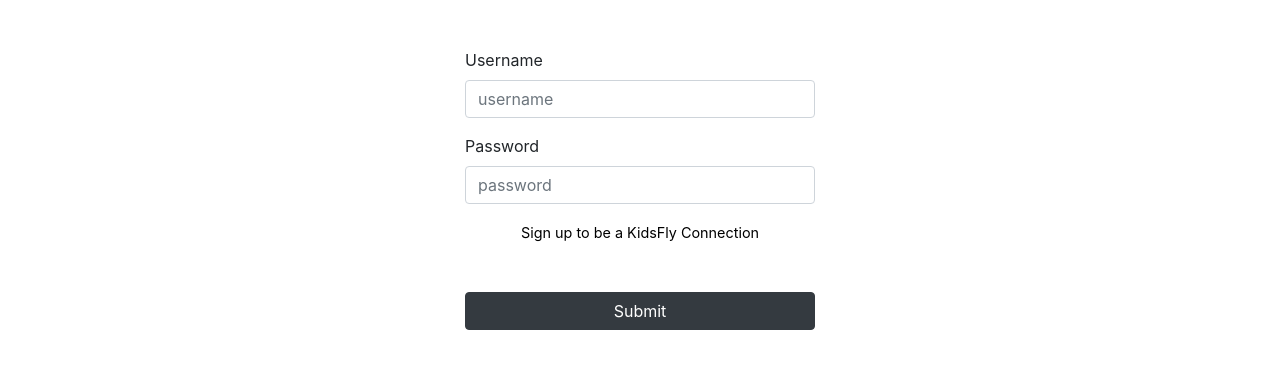
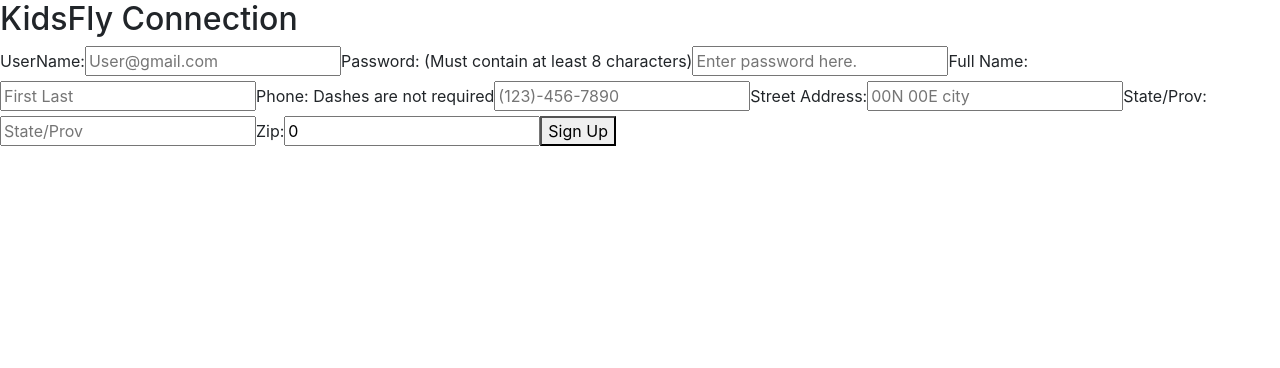
Before and after one commit to Kidsfly1/frontend, a React (Create React App) app: page /Register-Admin in a window 1280 px wide. Shown: the top 368 px of the page. Built offline with nearby package versions, Linux system fonts and the light colour scheme.

Commit message:
Login added to context and forwards depending on role

```diff
--- a/src/App.js
+++ b/src/App.js
@@ -2,10 +2,13 @@
 import React, { useState } from 'react';
 import { Route, Switch } from 'react-router-dom'
 
+import { KidsFlyContext } from './context/KidsFlyContext';
+
 import LoginMain from './components/UserPortal';
 import Register from './components/Register'
 import RegisterConnection from './components/Register_Connection';
-import FamilyWelcome from './components/FamilyWelcome'
+import RegisterAdmin from './components/Register-Admin';
+import FamilyWelcome from './components/FamilyWelcome';
 
 import './App.css';
 
@@ -23,9 +26,13 @@ import AgentTripDetails from './components/AgentLoggedIn/AgentTripDetails';
 import AdminHome from './components/AdminLoggedIn/AdminHome'
 
 function App() {
+  const [currentUser, setCurrentUser] = useState({});
+
   return (
     <>
+      <KidsFlyContext.Provider value={{currentUser, setCurrentUser}}>
         <Header />
+
         <Switch>
           <PrivateRoute path="/Agents" component={AgentHome} />
           <PrivateRoute path="/Agent-Trips" component={AgentTrips} />
@@ -38,9 +45,12 @@ function App() {
 
           <Route path="/Register" component={Register} />
           <Route path="/Register-Agent" component={RegisterConnection} />
+          <Route path="/Register-Admin" component={RegisterAdmin} />
           <Route path="/Login" component={LoginForm} />
           <Route component={LoginForm} />
         </Switch>
+
+      </KidsFlyContext.Provider>
     </>
   )
 }
--- a/src/components/CreateTrip/CreateTrip.js
+++ b/src/components/CreateTrip/CreateTrip.js
@@ -54,8 +54,8 @@ const CreateTrip = () => {
                     }
                     return errors
                 }}
-                onSubmit={(values, { props, setSubmitting }) =>{
-                    console.log(values)
+                onSubmit={(values, { props, setSubmitting }) => {
+                    // console.log(values)
                     setSubmitting(true)
                     axiosWithAuth().post('/trip', values)
                         .then(res => {
--- a/src/components/LoginForm.js
+++ b/src/components/LoginForm.js
@@ -1,12 +1,69 @@
-import React from 'react';
+import React, { useContext } from 'react';
 import { Link } from 'react-router-dom';
-import { withFormik, Form, Field } from 'formik';
+// import { withFormik, Form, Field } from 'formik';
+import { Formik, Form, Field } from 'formik';
+
 import * as Yup from 'yup';
 import { axiosWithAuth } from '../utils/axiosWithAuth';
 
+import { KidsFlyContext } from '../context/KidsFlyContext';
+
 import { Container, Row, Col, FormGroup, Label, Button } from 'reactstrap';
 
+const LoginForm = (props) => {
+    const {currentUser, setCurrentUser} = useContext(KidsFlyContext);
+
+    return (
+        <Container>
+            <Row>
+                <Col xs="12" sm={{ size: 4, offset: 4}}>
+                    <Formik
+                        initialValues={{username: '', password: ''}}
+                        onSubmit={(values) => {
+                            axiosWithAuth().post('/user/login', values)
+                                .then(res => {
+                                    localStorage.setItem('token', res.data.token);
+                                    setCurrentUser(res.data.user)
+                                    if(res.data.user.role_id === 3){
+                                        props.history.push('/Admin');
+                                    }else if(res.data.user.role_id === 2){
+                                        props.history.push('/Agents');
+                                    }else(
+                                        props.history.push('/Create-Trip')
+                                    )
+                                })
+                                .catch(err => console.log('Error: ', err))
+                        }}
+                    >
+                        <Form>
+                            <FormGroup className="mt-5">
+                                <Label htmlFor="username">Username</Label>
+                                <Field id="username" name="username" type="text" placeholder="username" className="form-control" />
+                                {/* {touched.username && errors.username ? <small id="" className="form-text text-danger">{errors.username}</small> : null} */}
+                            </FormGroup>
+                            <FormGroup>
+                                <Label htmlFor="password">Password</Label>
+                                <Field id="password" name="password" type="password" placeholder="password" className="form-control" />
+                                {/* {touched.password && errors.password ? <small id="" className="form-text text-danger">{errors.password}</small> : null} */}
+                            </FormGroup>
+                            <FormGroup style={{textAlign: 'center'}}>
+                                <Link to="/sign-up" style={{fontSize: '.9rem', color: 'black'}}>Sign up to be a KidsFly Connection</Link>
+                            </FormGroup>
+                            <Button color="dark" type="submit" block className="mt-5">Submit</Button>
+                        </Form>
+                    </Formik>
+                </Col>
+            </Row>
+        </Container>
+    )
+}
+
+export default LoginForm;
+
+/*
 const LoginForm = ({props, values, errors, touched, stataus}) => {
+    const {currentUser, setCurrentUser} = useContext(KidsFlyContext);
+
     return (
         <>
         <Container>
@@ -46,14 +103,17 @@ const LoginFormik = withFormik({
         username: Yup.string().required('You\'ll need a username to login.'),
         password: Yup.string().min(8, 'Must be atleast 8 characters').required('Can\'t login without a password')
     }),
-    handleSubmit(values, { props, resetForm, setStatus }) {
+    handleSubmit(values, { props, setCurrentUser, resetForm, setStatus }) {
         axiosWithAuth().post('/user/login', values)
             .then(res => {
-                localStorage.setItem('token', res.data.token);
-                props.history.push('/Create-Trip');
+                //localStorage.setItem('token', res.data.token);
+                //setCurrentUser(res.data.user)
+                console.log(res.data.message)
+                //props.history.push('/Create-Trip');
             })
             .catch(err => console.log(err.response))
     }
 })(LoginForm);
 
 export default LoginFormik;
+*/
--- /dev/null
+++ b/src/components/Register-Admin.js
@@ -0,0 +1,77 @@
+import React, { useState, useEffect } from 'react';
+//import { Route, Redirect } from 'react-router-dom';
+import { withFormik, Form, Field} from  'formik';
+import * as Yup from 'yup'
+import Axios from 'axios';
+
+const UserForm = ({values, touched, errors, status, role}) =>{
+  const [user, setuser] = useState([]);
+  useEffect(() =>{
+    console.log(status);
+    status && setuser(user => [...user, status]);
+  }, [status]);
+
+  //console.log(user);
+  return (
+    <div className='user-form'>
+      <Form>
+        <div className="topbar"></div>
+        <h2>KidsFly Connection</h2>
+        <label htmlFor='username'>UserName:</label>
+        <Field id='username' type='text' name='username' placeholder='User@gmail.com'/>
+        <label htmlFor='password'>Password: (Must contain at least 8 characters)</label>
+        <Field id='password' type='password' name='password' placeholder='Enter password here.'/>
+        <label htmlFor='fullname'>Full Name:</label>
+        <Field id='fullname' type='text' name='fullname' placeholder='First Last'/>
+        <label htmlFor='phone'>Phone: Dashes are not required</label>
+        <Field id='phone' type='text' name='phone' placeholder="(123)-456-7890"/>
+        <label htmlFor='address'>Street Address:</label>
+        <Field id='address' type='text' name='address' placeholder='00N 00E city'/>
+        <label htmlFor='state'>State/Prov:</label>
+        <Field id='state' type='text' name='state' placeholder='State/Prov'/>
+        <label htmlFor="zip">Zip:</label>
+        <Field id='zip' type='number' name='zip' placeholder='ZipCode'/>
+        <Field id='role_id' type='hidden' name='role_id' placeholder='2' />
+        <button type='submit'>Sign Up</button>
+      </Form>
+    </div>
+  );
+
+};
+
+const FormikUserForm = withFormik({
+  mapPropsToValues({username, password, fullname, phone, address, state, zip, role}) {
+    return {
+      username: username || '',
+      password: password || '',
+      fullname: fullname || '',
+      phone: phone || '',
+      address: address || '',
+      state: state || '',
+      zip: zip || 0,
+      role_id: role || 3
+    };
+  },
+  validationSchema: Yup.object().shape({
+    username: Yup.string().required('Username is required.').max(225),
+    password: Yup.string().required('Password is required. Min(8 Characters)').min(8),
+    fullname: Yup.string().required('Your full name is required.').max(225),
+    phone: Yup.string().required('Please Enter a valid phone number dashs are not required.').max(20),
+    address: Yup.string().required('Please Enter a valid address.').max(225),
+    state: Yup.string().required('Please Enter your State or Providence.'),
+    zip: Yup.number().required().positive().integer(),
+  }),
+
+  handleSubmit(values, {setStatus, resetForm}){
+    console.log(values);
+    Axios
+    .post('https://kids-fly2020.herokuapp.com/api/user/register', values)
+    .then(resp =>{
+      console.log(resp);
+      resetForm();
+    })
+    .catch(err => console.log(err.resp));
+  }
+})(UserForm);
+
+export default FormikUserForm;
--- /dev/null
+++ b/src/context/KidsFlyContext.js
@@ -0,0 +1,3 @@
+import { createContext } from 'react';
+
+export const KidsFlyContext = createContext();
```
Lines whose indentation alone changed are shown as unchanged.
